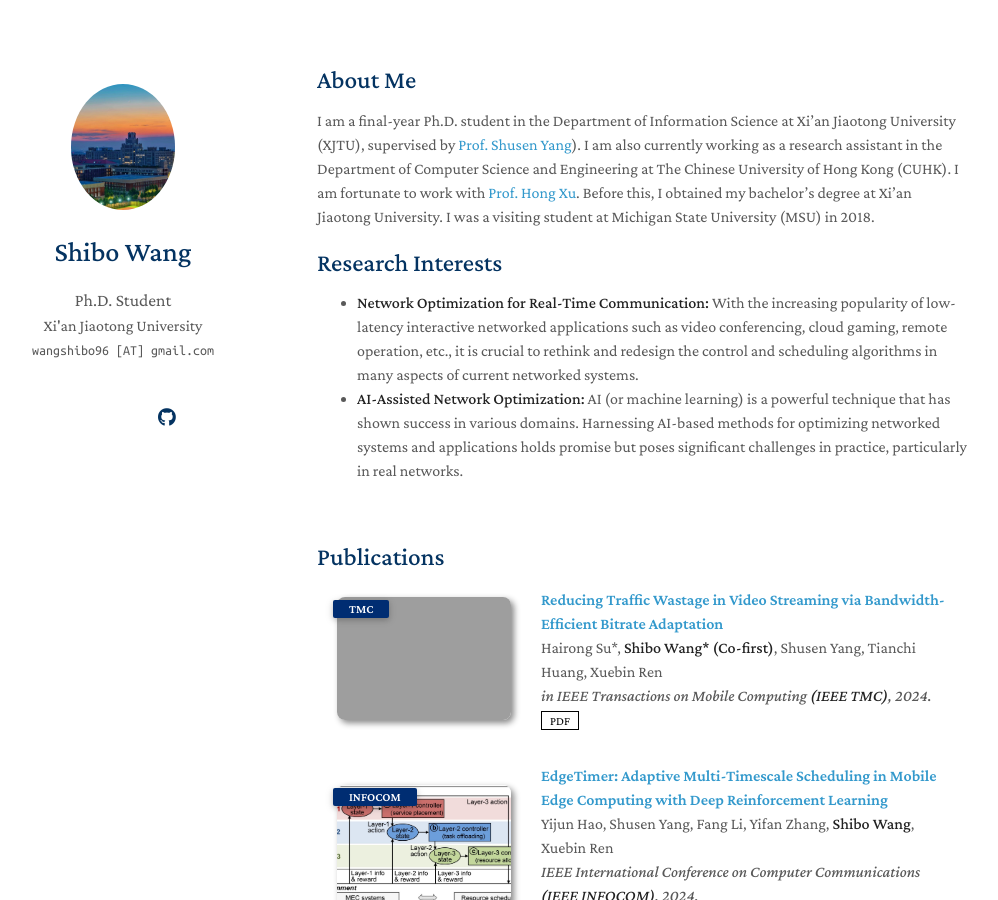
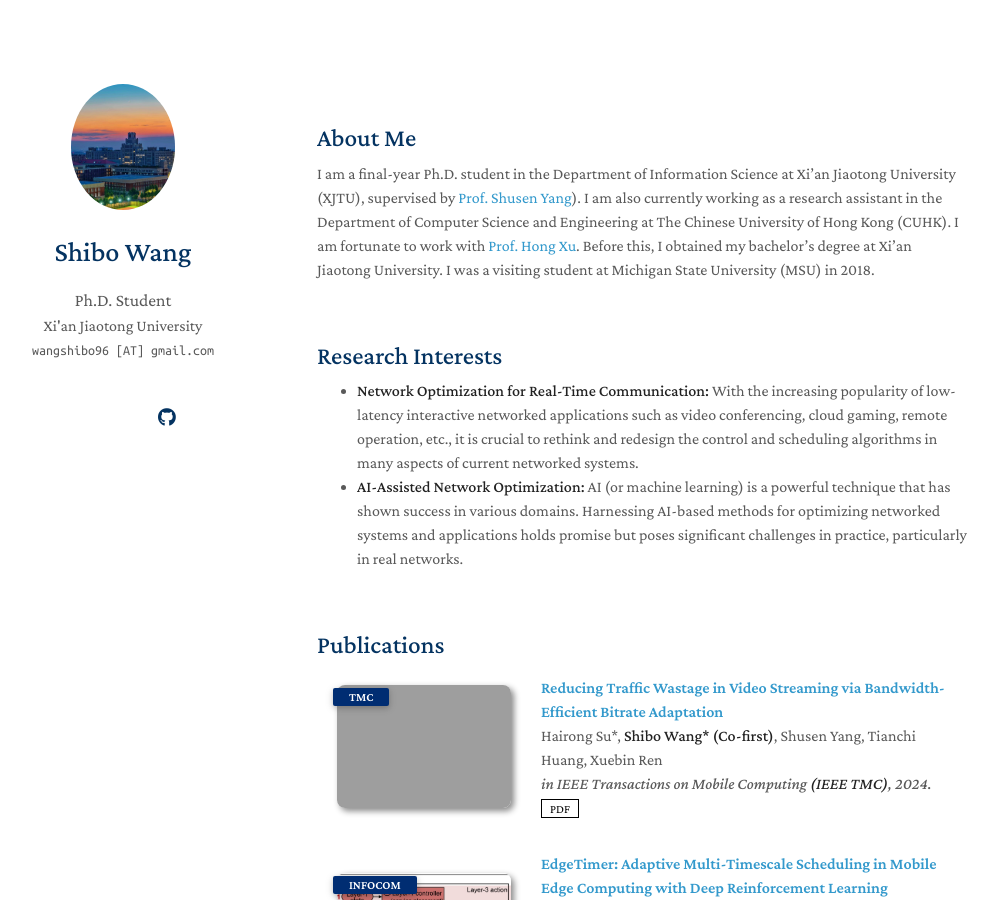
Before and after one commit to sibwang/sibwang.github.io, a Jekyll site: the page built from index.md, in a window 1280 px wide and 900 px high. Shown: the whole window, without its empty margins (153-1151 px from the left). Built offline with Jekyll 4.4.1, drawn with Linux system fonts in a browser that asks for light colours; nearby versions of some CDN libraries; a style sheet for code colours, icons or effects is not loaded; our own code applies the rules of GitHub Pages for plain Markdown files; grey boxes are pictures that could not be loaded.

Commit message:
Update index.md

```diff
--- a/index.md
+++ b/index.md
@@ -2,11 +2,16 @@
 layout: homepage
 ---
 
-## About Me
+<h1 id="about-me"></h1>
+
+<h2 style="margin: 60px 0px 10px;">About Me</h2>
 
 I am a final-year Ph.D. student in the Department of Information Science at Xi'an Jiaotong University (XJTU), supervised by [Prof. Shusen Yang](https://gr.xjtu.edu.cn/en/web/shusenyang)). I am also currently working as a research assistant in the Department of Computer Science and Engineering at The Chinese University of Hong Kong (CUHK). I am fortunate to work with [Prof. Hong Xu](https://henryhxu.github.io). Before this, I obtained my bachelor’s degree at Xi'an Jiaotong University. I was a visiting student at Michigan State University (MSU) in 2018.
 
-## Research Interests
+
+<h1 id="interests"></h1>
+
+<h2 style="margin: 60px 0px 10px;">Research Interests</h2>
 
 - **Network Optimization for Real-Time Communication:**
 With the increasing popularity of low-latency interactive networked applications such as video conferencing, cloud gaming, remote operation, etc., it is crucial to rethink and redesign the control and scheduling algorithms in many aspects of current networked systems.
```
